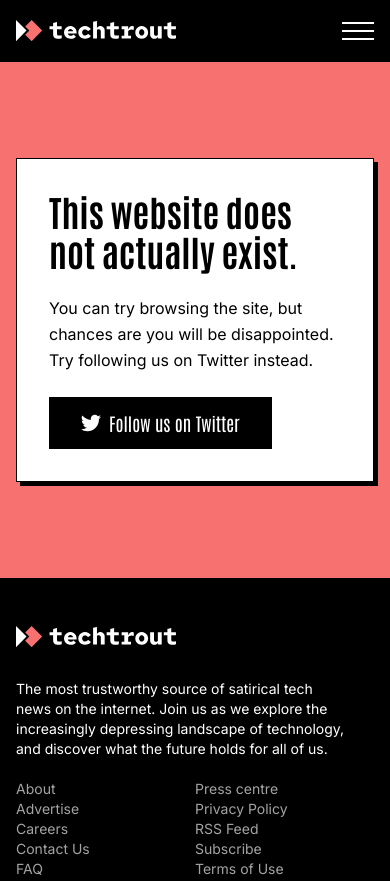
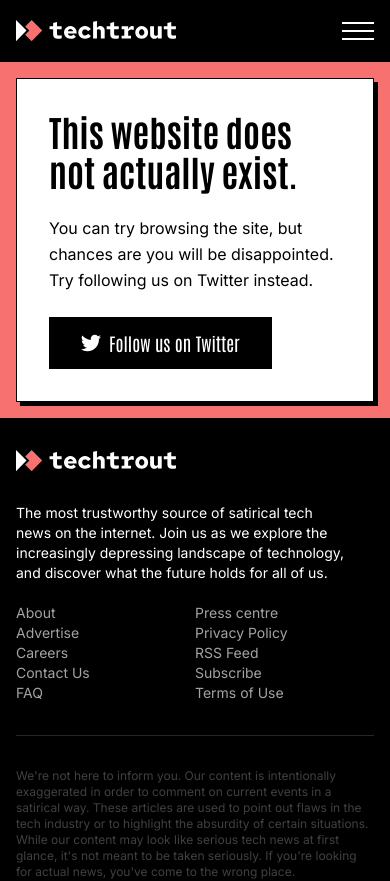
Before and after one commit to etienne-martin/techtrout, a Next.js app: page / in a window 390 px wide. Shown: the top 881 px of the page. Built offline with nearby package versions, Linux system fonts and the light colour scheme.

Commit message:
fine tuned styles

```diff
--- a/src/components/fancy-image/fancy-image.component.tsx
+++ b/src/components/fancy-image/fancy-image.component.tsx
@@ -29,7 +29,7 @@ export const FancyImage: FC<ImageProps> = ({ src, alt, ...otherProps }) => {
         <meta property="og:image" content={absoluteUrl} />
         <meta property="twitter:image" content={absoluteUrl} />
       </Head>
-      <figure className="mt-10 -mx-4 sm:-mx-0">
+      <figure className="mt-5 md:mt-10 -mx-4 sm:-mx-0">
         <div className="relative">
           <div
             className={twMerge(
--- a/src/components/footer/footer.component.tsx
+++ b/src/components/footer/footer.component.tsx
@@ -9,7 +9,7 @@ import { Logo } from "../logo/logo.component";
 
 export const Footer: FC = () => {
   return (
-    <footer className="bg-black py-12 text-white mt-auto">
+    <footer className="bg-black py-8 md:py-12 text-white mt-auto">
       <Container as="footer">
         <div className="grid justify-items-start gap-8">
           <Link
--- a/src/pages/404.tsx
+++ b/src/pages/404.tsx
@@ -10,8 +10,8 @@ import { TWITTER_URL } from "../config";
 
 const NotFound: NextPage = () => {
   return (
-    <div className="bg-red-400">
-      <Container className="grid gap-8 self-center py-24">
+    <div className="flex flex-grow bg-red-400 py-4">
+      <Container className="grid gap-8 self-center">
         <Box
           className={`
         self-center
```
